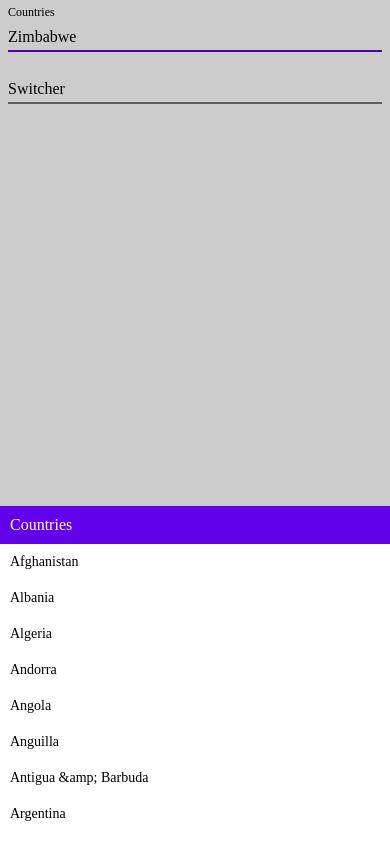
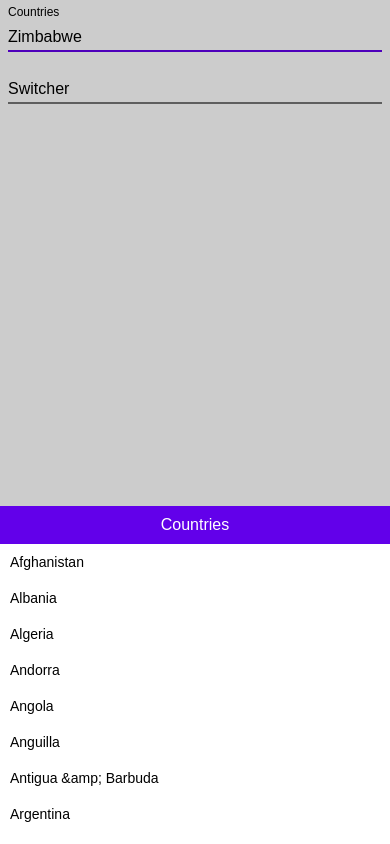
Before and after one commit to senthil090/angular-mobile-select, a website: page demo/index.html in a window 390 px wide. Both pictures are taken after a click on the element "Zimbabwe". Drawn offline with Linux system fonts and the light colour scheme.

Commit message:
Mobile Responsive Viewport addition in html and font changes

```diff
--- a/angular-mobile-select.css
+++ b/angular-mobile-select.css
@@ -3,6 +3,7 @@
 	height: 40px;
 	margin-top: 10px;
 	border-bottom: 2px solid #757575;
+	font-family: Arial, Helvetica, sans-serif;
 }
 .ngm-select-floating-label{
 	position: relative;
@@ -31,6 +32,7 @@
 	font-size: 16px;
 	color: #FFF;
 	z-index: 999;
+	text-align: center;
 }
 
 .ngm-select-load-list-container{
--- a/demo/index.html
+++ b/demo/index.html
@@ -2,6 +2,7 @@
 <html>
 <head>
 	<title>Demo Angular Mobile Select</title>
+	 <meta name="viewport" content="width=device-width, height=device-height, initial-scale=1, maximum-scale=1" />
 	<script type="text/javascript" src="../bower_components/angular/angular.min.js"></script>
 	<script type="text/javascript" src="../bower_components/angular-animate/angular-animate.min.js"></script>
 	<script type="text/javascript" src="../bower_components/jquery/dist/jquery.min.js"></script>
```
